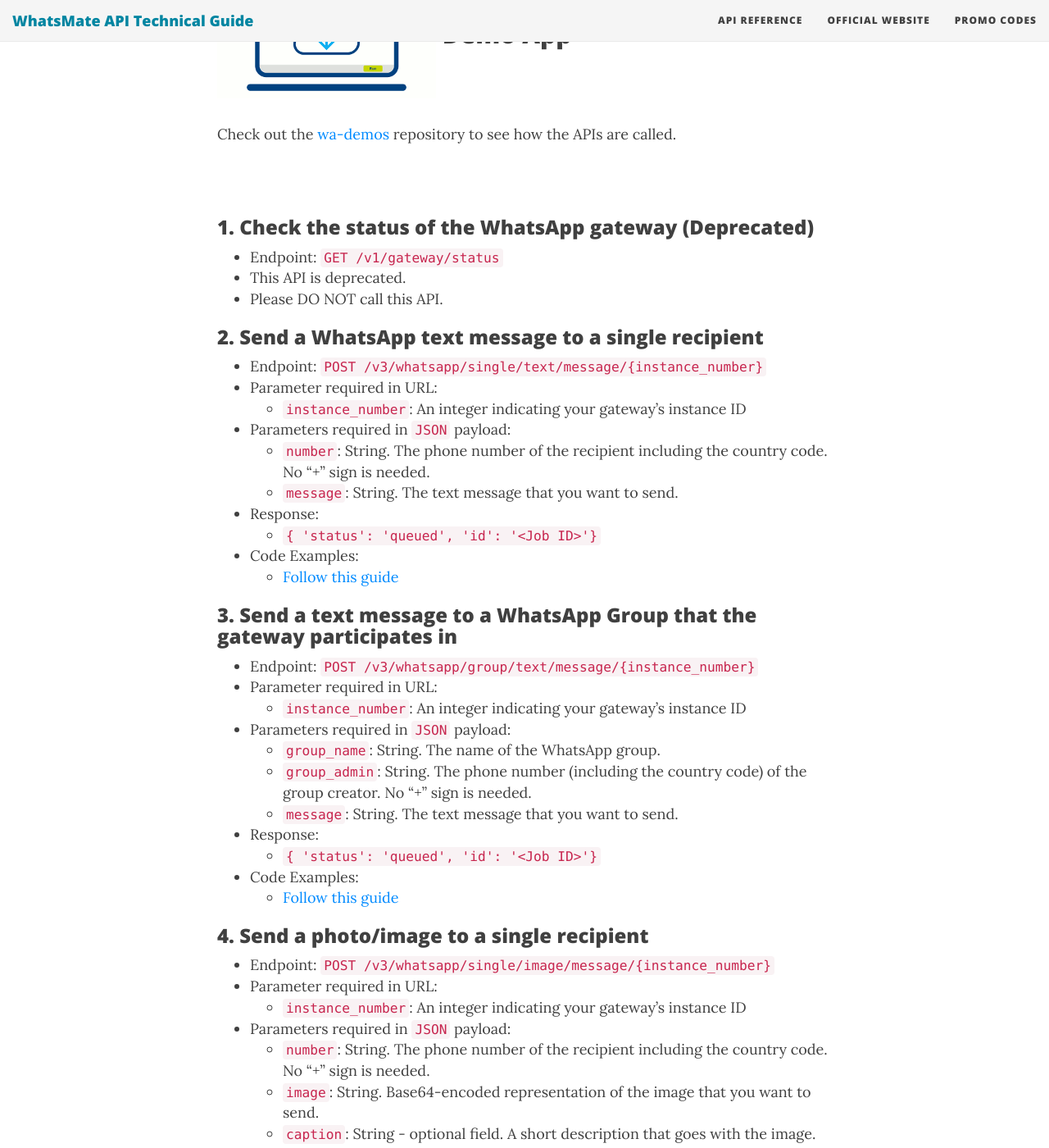
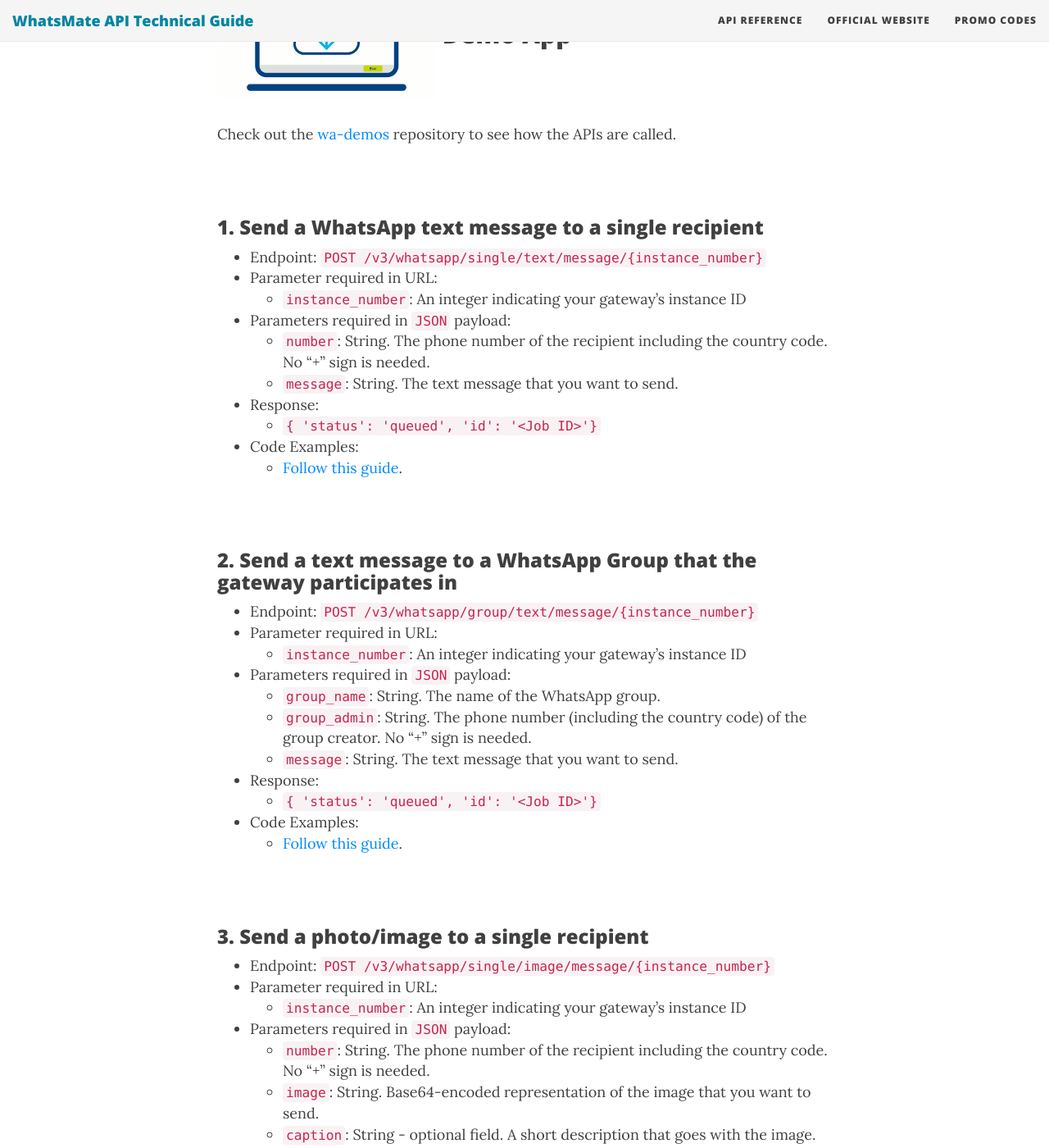
Before and after one commit to whatsmate/whatsmate.github.io, a Jekyll site: the page built from api-reference.md, in a window 1280 px wide and 1400 px high, scrolled down 1958 px. Shown: the whole window at 82% size. Built offline with Jekyll 4.4.1, drawn with Linux system fonts in a browser that asks for light colours; nearby versions of some CDN libraries; some of the changed text lies outside the part shown.

Commit message:
Improve wording

```diff
--- a/api-reference.md
+++ b/api-reference.md
@@ -29,7 +29,7 @@
 <hr/>
 ## Common HTTP header
 
-You should include the following HTTP header in your call to any one of the endpoints:
+You should always include the following HTTP header in your calls to our endpoints:
 
 - `Content-Type: application/json`
 
@@ -63,13 +63,7 @@
 &nbsp;
 
 
-### 1. Check the status of the WhatsApp gateway (Deprecated)
-* Endpoint: `GET /v1/gateway/status`
-* This API is deprecated.
-* Please DO NOT call this API.
-
-
-### 2. Send a WhatsApp text message to a single recipient
+### 1. Send a WhatsApp text message to a single recipient
 * Endpoint: `POST /v3/whatsapp/single/text/message/{instance_number}`
 * Parameter required in URL:
   * `instance_number`: An integer indicating your gateway's instance ID
@@ -79,10 +73,12 @@
 * Response:
   * `{ 'status': 'queued', 'id': '<Job ID>'}`
 * Code Examples:
-  * [Follow this guide](https://www.whatsmate.net/whatsapp-gateway-api.html)
+  * [Follow this guide](https://www.whatsmate.net/whatsapp-gateway-api.html).
+
+&nbsp;
 
 
-### 3. Send a text message to a WhatsApp Group that the gateway participates in
+### 2. Send a text message to a WhatsApp Group that the gateway participates in
 * Endpoint: `POST /v3/whatsapp/group/text/message/{instance_number}`
 * Parameter required in URL:
   * `instance_number`: An integer indicating your gateway's instance ID
@@ -93,10 +89,12 @@
 * Response:
   * `{ 'status': 'queued', 'id': '<Job ID>'}`
 * Code Examples:
-  * [Follow this guide](https://www.whatsmate.net/whatsapp-group-message-api.html)
+  * [Follow this guide](https://www.whatsmate.net/whatsapp-group-message-api.html).
+
+&nbsp;
 
 
-### 4. Send a photo/image to a single recipient
+### 3. Send a photo/image to a single recipient
 * Endpoint: `POST /v3/whatsapp/single/image/message/{instance_number}`
 * Parameter required in URL:
   * `instance_number`: An integer indicating your gateway's instance ID
@@ -107,10 +105,12 @@
 * Response: Json containing these properties:
   * `{ 'status': 'queued', 'id': '<Job ID>'}`
 * Code Examples:
-  * [Follow this guide](https://www.whatsmate.net/whatsapp-image-individual-api.html)
+  * [Follow this guide](https://www.whatsmate.net/whatsapp-image-individual-api.html).
+
+&nbsp;
 
 
-### 5. Send a photo/image to a WhatsApp group that the gateway participates in
+### 4. Send a photo/image to a WhatsApp group that the gateway participates in
 * Endpoint: `POST /v3/whatsapp/group/image/message/{instance_number}`
 * Parameter required in URL:
   * `instance_number`: An integer indicating your gateway's instance ID
@@ -121,10 +121,12 @@
 * Response: Json containing these properties:
   * `{ 'status': 'queued', 'id': '<Job ID>'}`
 * Code Examples:
-  * [Follow this guide](https://www.whatsmate.net/whatsapp-group-image-api.html)
+  * [Follow this guide](https://www.whatsmate.net/whatsapp-group-image-api.html).
+
+&nbsp;
 
 
-### 6. Send a document (e.g. PDF, MP3, etc.) to a single recipient
+### 5. Send a document (e.g. PDF, MP3, etc.) to a single recipient
 * Endpoint: `POST /v3/whatsapp/single/document/message/{instance_number}`
 * Parameter required in URL:
   * `instance_number`: An integer indicating your gateway's instance ID
@@ -135,10 +137,12 @@
 * Response: Json containing these properties:
   * `{ 'status': 'queued', 'id': '<Job ID>'}`
 * Code Examples:
-  * [Follow this guide](https://www.whatsmate.net/whatsapp-document-individual-api.html)
+  * [Follow this guide](https://www.whatsmate.net/whatsapp-document-individual-api.html).
+
+&nbsp;
 
 
-### 7. Send a document (e.g. PDF, MP3, etc.) to a WhatsApp group that the gateway participates in
+### 6. Send a document (e.g. PDF, MP3, etc.) to a WhatsApp group that the gateway participates in
 * Endpoint: `POST /v3/whatsapp/group/document/message/{instance_number}`
 * Parameter required in URL:
   * `instance_number`: An integer indicating your gateway's instance ID
@@ -149,9 +153,12 @@
 * Response: Json containing these properties:
   * `{ 'status': 'queued', 'id': '<Job ID>'}`
 * Code Examples:
-  * [Follow this guide](https://www.whatsmate.net/whatsapp-group-document-api.html)
+  * [Follow this guide](https://www.whatsmate.net/whatsapp-group-document-api.html).
+
+&nbsp;
 
 
+<br/>
 <br/>
 <hr/>
 # Telegram Gateway Endpoints
```
